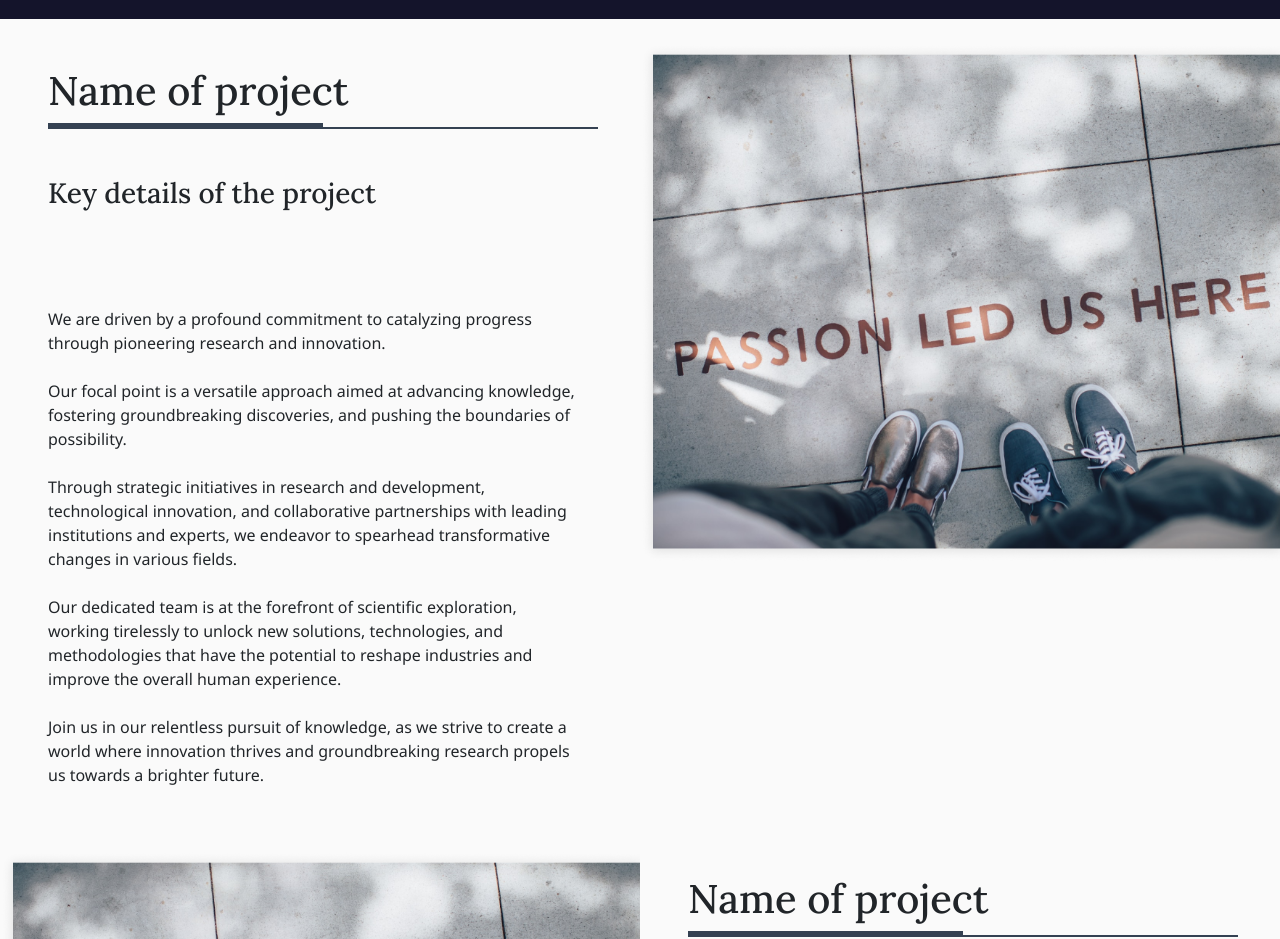
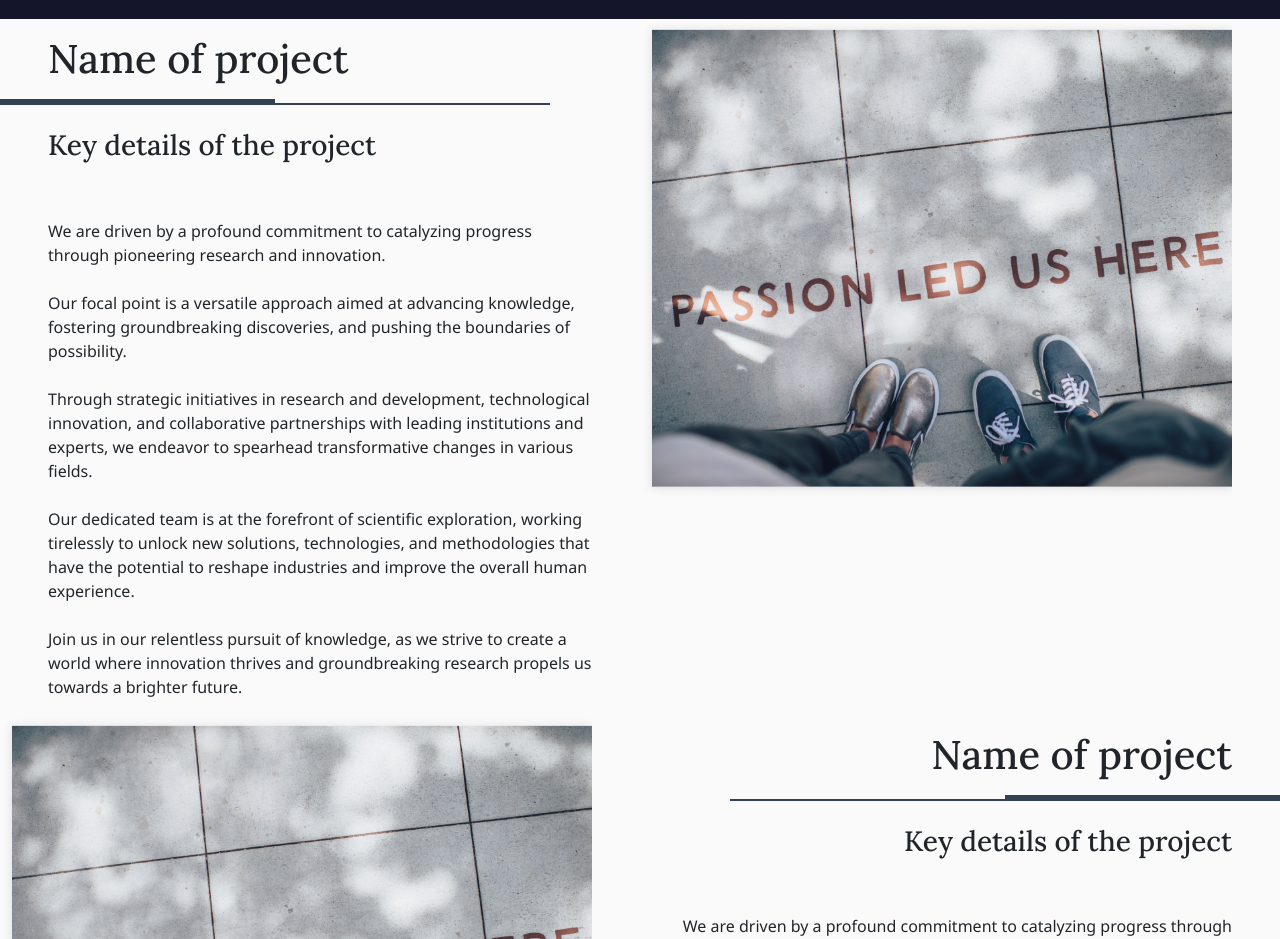
Before and after one commit to fpstj/2idrja_react_app, a React (Create React App) app: page /projectscoding in a window 1280 px wide. Shown: the part 93-1032 px from the top of the page. Built offline with nearby package versions, Linux system fonts and the light colour scheme.

Commit message:
Adjustments

```diff
--- a/src/components/ui/Navbar.jsx
+++ b/src/components/ui/Navbar.jsx
@@ -100,7 +100,7 @@ const Navbar = (props) => {
                     aria-expanded="false">
                     <img src={userLogo} />
                   </Link>
-                  <ul className="dropdown-menu">
+                  <ul className="dropdown-menu dropdown-menu-end">
                     <li>
                       <Link className="dropdown-item" to="/register">
                         Register
--- a/src/components/ui/OurMission.jsx
+++ b/src/components/ui/OurMission.jsx
@@ -4,12 +4,10 @@ import projectimg from '../images/passion.png';
 
 const OurMisiion = () => {
   return (
-    <>
+    <div className="d-flex flex-column w-100 pt-5">
       {/* 1st row */}
-
-      <div className="d-flex flex-column my-5 frame w-100">
       <div className="d-flex flex-row w-100">
-          <div className="d-flex flex-column col-6">
+        <div className="frame d-flex flex-column col-6">
           <h1 className="mt-3 mb-2 ms-5">WHAT WE DO</h1>
           <div className="box mb-5">
             <div className="lines">
@@ -32,13 +30,12 @@ const OurMisiion = () => {
             knowledge, fostering groundbreaking discoveries, and pushing the boundaries of
             possibility. Through strategic initiatives in research and development, technological
             innovation, and collaborative partnerships with leading institutions and experts, we
-              endeavor to spearhead transformative changes in various fields.Our dedicated team is
-              at the forefront of scientific exploration, working tirelessly to unlock new
-              solutions, technologies, and methodologies that have the potential to reshape
-              industries and improve the overall human experience.Join us in our relentless pursuit
-              of knowledge, as we strive to create a world where innovation thrives and
-              groundbreaking research propels us towards a brighter
-            </div>
+            endeavor to spearhead transformative changes in various fields.Our dedicated team is at
+            the forefront of scientific exploration, working tirelessly to unlock new solutions,
+            technologies, and methodologies that have the potential to reshape industries and
+            improve the overall human experience.Join us in our relentless pursuit of knowledge, as
+            we strive to create a world where innovation thrives and groundbreaking research propels
+            us towards a brighter
           </div>
         </div>
       </div>
@@ -64,8 +61,9 @@ const OurMisiion = () => {
           <img className="image-fluid" src={projectimg} alt="image of us" />
         </div>
       </div>
+
       {/* 3rd row */}
-
+      <div className="d-flex flex-row w-100">
         <div className="frame d-flex flex-column mt-5 background-info w-100">
           <div className="d-flex flex-row w-100">
             <div className="d-flex flex-column col-6">
@@ -93,21 +91,22 @@ const OurMisiion = () => {
               <div className="d-flex flex-column col-6 p-3 pe-5 paragraph lh-lg">
                 <p className="ps-4 paragraph lh-lg pt-4">
                   At the core of our organization lies a bold and unwavering mission: to pioneer
-                transformative change through relentless innovation and purpose-driven research. We
-                are on a quest to redefine possibilities, pushing the frontiers of knowledge to
+                  transformative change through relentless innovation and purpose-driven research.
+                  We are on a quest to redefine possibilities, pushing the frontiers of knowledge to
                   address complex challenges and shape a future marked by progress. Guided by a
-                commitment to excellence, collaboration, and societal benefit, our mission is to be
-                a catalyst for positive impact. We aspire to lead the way in pioneering
-                breakthroughs, fostering a culture of curiosity, and driving meaningful advancements
-                that resonate globally. Join us on this journey as we strive to make an indelible
-                mark on the world, driven by a mission that transcends boundaries and inspires a
-                legacy of innovation.
+                  commitment to excellence, collaboration, and societal benefit, our mission is to
+                  be a catalyst for positive impact. We aspire to lead the way in pioneering
+                  breakthroughs, fostering a culture of curiosity, and driving meaningful
+                  advancements that resonate globally. Join us on this journey as we strive to make
+                  an indelible mark on the world, driven by a mission that transcends boundaries and
+                  inspires a legacy of innovation.
                 </p>
               </div>
             </div>
           </div>
         </div>
-    </>
+      </div>
+    </div>
   );
 };
 
--- a/src/components/ui/Project.css
+++ b/src/components/ui/Project.css
@@ -6,7 +6,8 @@ h3 {
   font-weight: bolder;
 }
 
-/* Lines */
+/* Here are placed all css properties that are same for both Projects, CodingProjects and ResearchProject. */
+/* Lines-left */
 .frame .lines {
   position: relative;
   width: 550px;
@@ -32,4 +33,38 @@ h3 {
   position: absolute;
   left: 0;
 }
-/* Lines */
+
+/* Lines-left */
+
+/* Lines-right */
+
+.frame-right .lines-right {
+  width: 550px;
+  height: 6px;
+}
+.frame-right .overlap-group-right {
+  position: relative;
+  height: 6px;
+}
+.frame-right .rectangle-right {
+  width: 550px;
+  height: 2px;
+  top: 4px;
+  background-color: #344152;
+  position: absolute;
+  right: 0;
+}
+.frame-right .rectangle-2-right {
+  width: 275px;
+  height: 6px;
+  top: 0;
+  background-color: #344152;
+  position: absolute;
+  right: 0;
+}
+
+/* Lines-right */
+
+.img-thumbnail {
+  border: none !important;
+}
--- a/src/components/ui/Project.jsx
+++ b/src/components/ui/Project.jsx
@@ -4,13 +4,12 @@ import './Project.css';
 
 const Project = () => {
   return (
-    <>
-      <div className="container-fluid p-0 m-0">
-        <div className="d-flex flex-row justify-content-between mt-4 mb-5">
-          <div className="d-flex flex-column col-md-5 col-sm-10 ms-5 align-self-start mt-2">
-            <div className="frame">
-              <h1 className="mt-3 mb-2">Name of project</h1>
-              <div className="box mb-5">
+    <div className="d-flex flex-column w-100">
+      {/* 1st row */}
+      <div className="d-flex flex-row w-100">
+        <div className="frame d-flex flex-column col-6">
+          <h1 className="mt-3 mb-3 ms-5">Name of project</h1>
+          <div className="box mb-4">
             <div className="lines">
               <div className="overlap-group">
                 <div className="rectangle" />
@@ -18,8 +17,8 @@ const Project = () => {
               </div>
             </div>
           </div>
-              <h3 className="mb-5">Key details of the project</h3>
-              <p className="pt-5">
+          <h3 className="mb-2 mx-5">Key details of the project</h3>
+          <p className="pt-5 mx-5">
             We are driven by a profound commitment to catalyzing progress through pioneering
             research and innovation.
             <br />
@@ -28,42 +27,39 @@ const Project = () => {
             groundbreaking discoveries, and pushing the boundaries of possibility.
             <br />
             <br />
-                Through strategic initiatives in research and development, technological innovation,
-                and collaborative partnerships with leading institutions and experts, we endeavor to
+            Through strategic initiatives in research and development, technological innovation, and
+            collaborative partnerships with leading institutions and experts, we endeavor to
             spearhead transformative changes in various fields.
             <br />
             <br />
-                Our dedicated team is at the forefront of scientific exploration, working tirelessly
-                to unlock new solutions, technologies, and methodologies that have the potential to
-                reshape industries and improve the overall human experience.
+            Our dedicated team is at the forefront of scientific exploration, working tirelessly to
+            unlock new solutions, technologies, and methodologies that have the potential to reshape
+            industries and improve the overall human experience.
             <br />
             <br />
             Join us in our relentless pursuit of knowledge, as we strive to create a world where
             innovation thrives and groundbreaking research propels us towards a brighter future.
           </p>
         </div>
-          </div>
-          <div className="d-flex flex-column col-md-6 col-sm-12 justify-content-end align-self-start">
+        <div className="d-flex flex-column col-md-6 col-sm-12 justify-content-end align-self-start pe-5">
           <img className="img-fluid" src={projectimg} alt="Project Image" />
         </div>
       </div>
-        <div className="d-flex flex-row mt-5 mb-3">
-          <div className="d-flex flex-column col-md-6 col-sm-12 justify-content-end align-self-start">
-            <img className="img-fluid" src={projectimg} alt="Project Image" />
-          </div>
-          <div className="d-flex flex-column col-md-5 col-sm-10 ms-5 align-self-start mt-2">
-            <div className="frame">
-              <h1 className="mt-3">Name of project</h1>
-              <div className="box mb-5">
-                <div className="lines">
-                  <div className="overlap-group">
-                    <div className="rectangle"></div>
-                    <div className="rectangle-2"></div>
+
+      {/* 2nd row */}
+      <div className="d-flex flex-row-reverse w-100">
+        <div className="frame-right d-flex flex-column col-6">
+          <h1 className="d-flex flex-row-reverse mt-3 mb-3 ms-5 pe-5">Name of project</h1>
+          <div className="d-flex flex-row-reverse box mb-4">
+            <div className="lines-right">
+              <div className="overlap-group-right">
+                <div className="rectangle-right" />
+                <div className="rectangle-2-right" />
               </div>
             </div>
           </div>
-              <h3 className="mb-5">Key details of the project</h3>
-              <p className="pt-5">
+          <h3 className="d-flex flex-row-reverse mb-2 pe-5">Key details of the project</h3>
+          <p className="d-flex flex-row-reverse pt-5 pe-5 text-end">
             We are driven by a profound commitment to catalyzing progress through pioneering
             research and innovation.
             <br />
@@ -72,24 +68,25 @@ const Project = () => {
             groundbreaking discoveries, and pushing the boundaries of possibility.
             <br />
             <br />
-                Through strategic initiatives in research and development, technological innovation,
-                and collaborative partnerships with leading institutions and experts, we endeavor to
+            Through strategic initiatives in research and development, technological innovation, and
+            collaborative partnerships with leading institutions and experts, we endeavor to
             spearhead transformative changes in various fields.
             <br />
             <br />
-                Our dedicated team is at the forefront of scientific exploration, working tirelessly
-                to unlock new solutions, technologies, and methodologies that have the potential to
-                reshape industries and improve the overall human experience.
+            Our dedicated team is at the forefront of scientific exploration, working tirelessly to
+            unlock new solutions, technologies, and methodologies that have the potential to reshape
+            industries and improve the overall human experience.
             <br />
             <br />
             Join us in our relentless pursuit of knowledge, as we strive to create a world where
             innovation thrives and groundbreaking research propels us towards a brighter future.
           </p>
         </div>
+        <div className="d-flex flex-column col-md-6 col-sm-12 justify-content-end align-self-start pe-5">
+          <img className="img-fluid" src={projectimg} alt="Project Image" />
         </div>
       </div>
     </div>
-    </>
   );
 };
 
```
Lines whose indentation alone changed are shown as unchanged.
